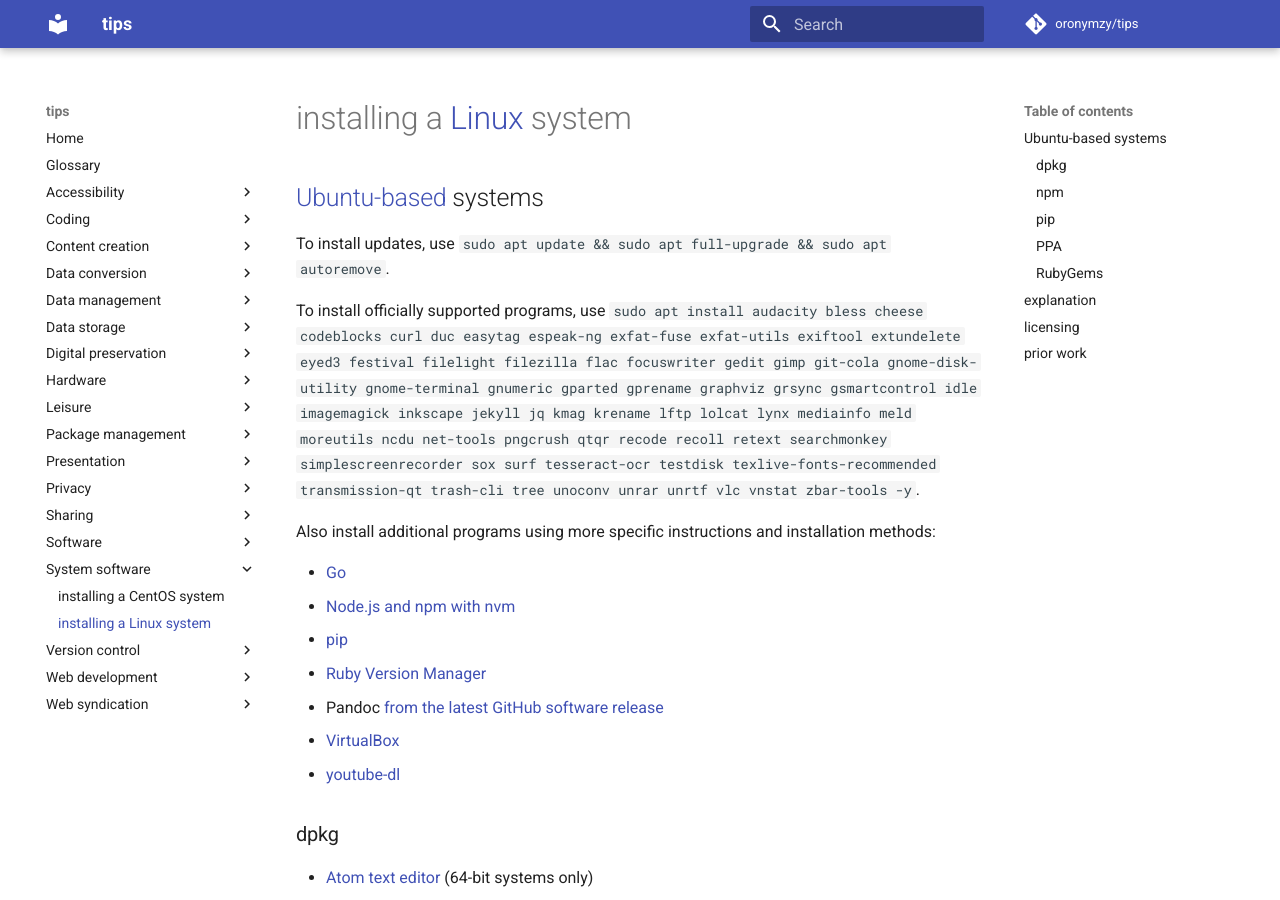
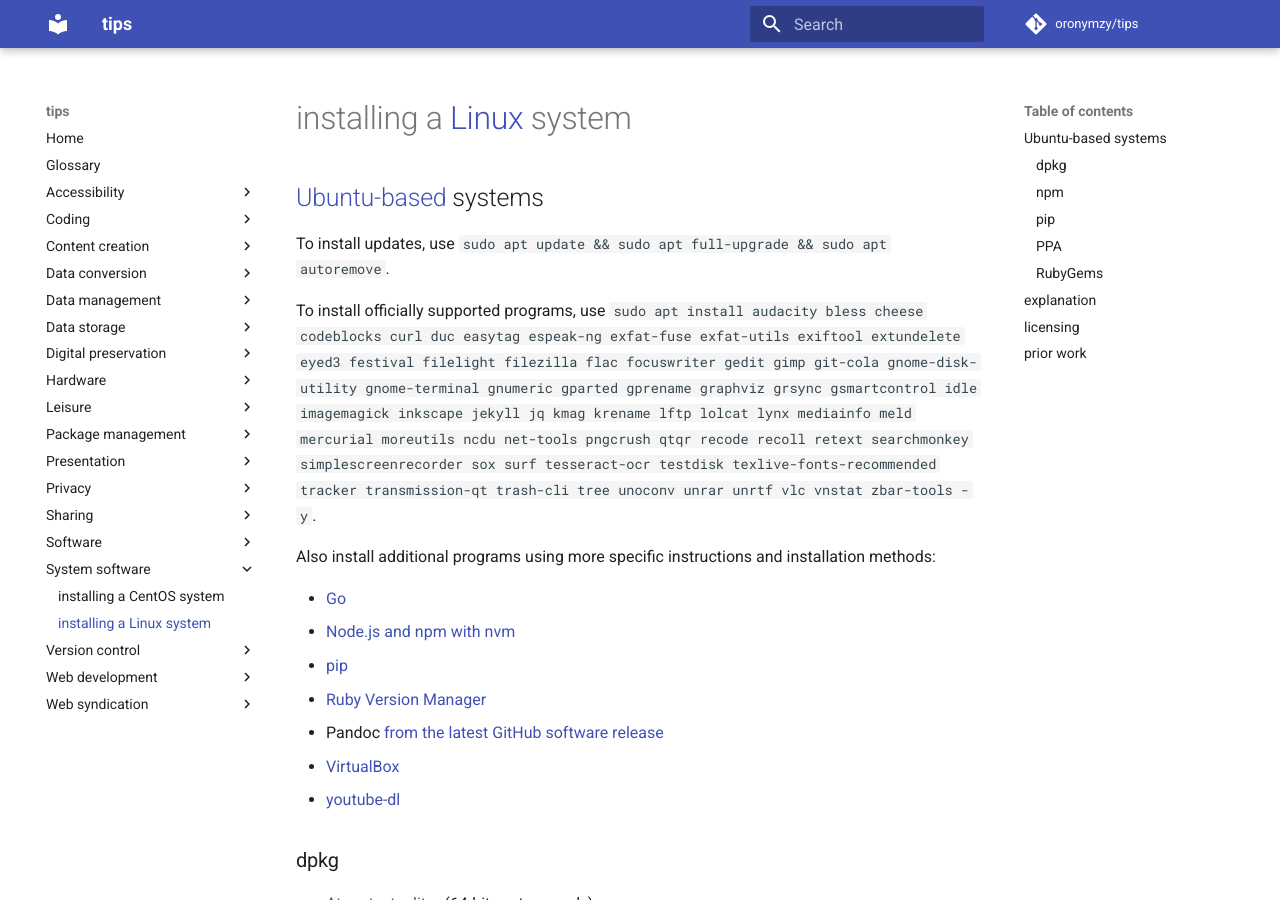
Before and after one commit to oronymzy/tips, an MkDocs documentation site: the page built from docs/insLnxS.md, in a window 1280 px wide and 900 px high. Built offline with MkDocs 1.6.1 and Material for MkDocs 9.7.7, drawn with Linux system fonts in a browser that asks for light colours; comment, search, counter and statistics services are not loaded; some of the changed text lies outside the part shown.

Commit message:
Add packages, add table row
Add missing 'tracker' package to script.
Add 'mercurial' package to script.
Add 'Mercurial' table row, with hyperlink and footnote.

```diff
--- a/docs/insLnxS.md
+++ b/docs/insLnxS.md
@@ -3,7 +3,7 @@
 
 To install updates, use `sudo apt update && sudo apt full-upgrade && sudo apt autoremove`.
 
-To install officially supported programs, use `sudo apt install audacity bless cheese codeblocks curl duc easytag espeak-ng exfat-fuse exfat-utils exiftool extundelete eyed3 festival filelight filezilla flac focuswriter gedit gimp git-cola gnome-disk-utility gnome-terminal gnumeric gparted gprename graphviz grsync gsmartcontrol idle imagemagick inkscape jekyll jq kmag krename lftp lolcat lynx mediainfo meld moreutils ncdu net-tools pngcrush qtqr recode recoll retext searchmonkey simplescreenrecorder sox surf tesseract-ocr testdisk texlive-fonts-recommended transmission-qt trash-cli tree unoconv unrar unrtf vlc vnstat zbar-tools -y`.
+To install officially supported programs, use `sudo apt install audacity bless cheese codeblocks curl duc easytag espeak-ng exfat-fuse exfat-utils exiftool extundelete eyed3 festival filelight filezilla flac focuswriter gedit gimp git-cola gnome-disk-utility gnome-terminal gnumeric gparted gprename graphviz grsync gsmartcontrol idle imagemagick inkscape jekyll jq kmag krename lftp lolcat lynx mediainfo meld mercurial moreutils ncdu net-tools pngcrush qtqr recode recoll retext searchmonkey simplescreenrecorder sox surf tesseract-ocr testdisk texlive-fonts-recommended tracker transmission-qt trash-cli tree unoconv unrar unrtf vlc vnstat zbar-tools -y`.
 
 Also install additional programs using more specific instructions and installation methods:
 
@@ -92,6 +92,7 @@ For Lubuntu, install additional packages using `sudo apt install dolphin kate op
 | `lynx`                         | [Lynx]                                                   | [text-based web browsing]                            | [CLI]          | [GNU GPL v2.0] [^insLnxS40]                                          | [C]
 | `mediainfo`                    | [MediaInfo]                                              | video file and audio file metadata displaying        | [CLI]          | [BSD 2-Clause license] [^insLnxS41] [^insLnxS42]                     | [Pascal]
 | `meld`                         | [Meld]                                                   | [file comparison]                                    | [GUI]          | [GNU GPL v2.0] [^insLnxS43]                                          | [Python]
+| `mercurial`                    | [Mercurial]                                              | [version control]                                    | [CLI]          | [GNU GPL v2.0] [^insLnxS79]
 | `moreutils`                    | sponge, part of [moreutils]                              | [standard stream] manipulation                       | [CLI]          | various licenses (sponge is licensed [GNU GPL v2.0] [^insLnxS44])
 | `ncdu`                         | [Ncdu]                                                   | [computer data storage] analysis                     | [CLI]          | [MIT License] [^insLnxS45]                                           | [C]
 | `net-tools`                    | [ifconfig], part of [net-tools]                          | [networking] configuration                           | [CLI]          | [GNU GPL v2.0] [^insLnxS3]                                           | [C]
@@ -119,6 +120,7 @@ For Lubuntu, install additional packages using `sudo apt install dolphin kate op
 | `vlc`                          | [VLC media player]                                       | [media playback]                                     | [GUI]          | [GNU LGPL v2.1] [^insLnxS63] or later [^insLnxS64]                   | [C]
 | `vnstat`                       | [vnStat]                                                 | [networking] analysis                                | [CLI]          | [GNU GPL v2.0] [^insLnxS65]                                          | [C]
 | `zbar-tools`                   | [ZBar bar code reader]                                   | [barcode reading]                                    | [CLI] or [GUI] | [GNU LGPL v2.1] or later [^insLnxS66]                                | [C]
+
 
 ## licensing
 **No rights reserved: [CC0 1.0](https://creativecommons.org/publicdomain/zero/1.0/).**
@@ -184,6 +186,7 @@ For Lubuntu, install additional packages using `sudo apt install dolphin kate op
 [Markdown]: https://en.wikipedia.org/wiki/Markdown
 [MediaInfo]: https://mediaarea.net/en/MediaInfo
 [Meld]: http://meldmerge.org/
+[Mercurial]: https://www.mercurial-scm.org/
 [Ncdu]: https://dev.yorhel.nl/ncdu
 [Open Java Development Kit]: https://en.wikipedia.org/wiki/OpenJDK
 [Pascal]: https://en.wikipedia.org/wiki/Pascal_(programming_language)
```
Also changed, not shown: other parts of docs/insLnxS.md (+1 -0 lines).
